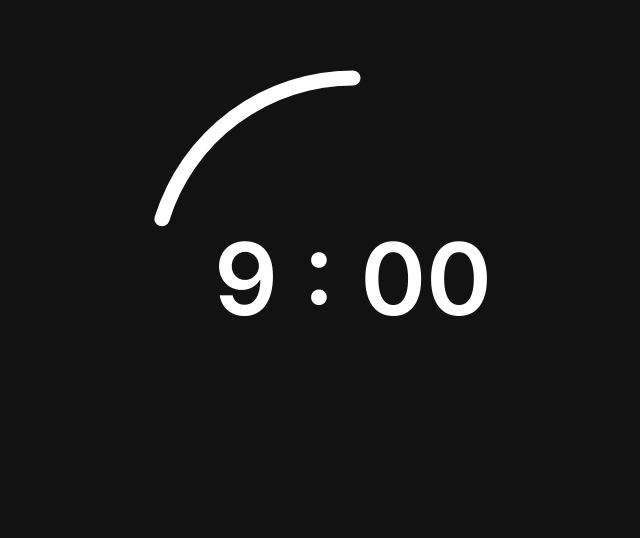
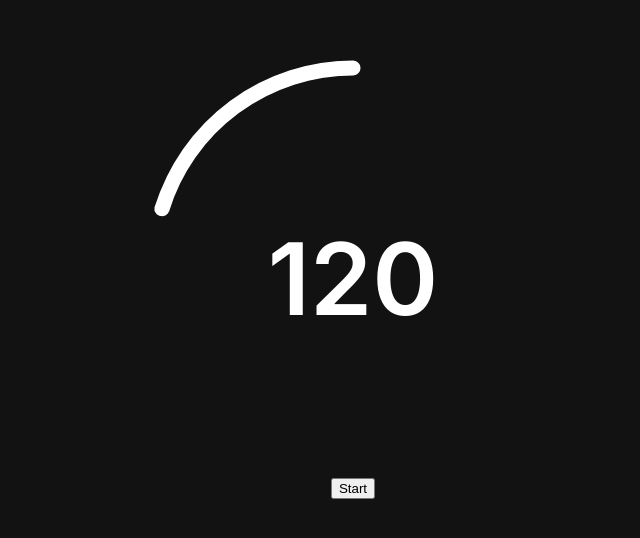
Before and after one commit to yosefgue/Pomodoro, a React (Vite) app: page / in a window 1280 px wide. Shown: the part 122-660 px from the top of the page, without its empty margins (287-927 px from the left). Built offline with nearby package versions, Linux system fonts and the light colour scheme.

Commit message:
countdown logic (for seconds)

```diff
--- a/src/components/timer.jsx
+++ b/src/components/timer.jsx
@@ -1,12 +1,34 @@
-import styles from "./timer.module.css"
+import styles from "./timer.module.css";
+import { useState, useEffect } from "react";
 
 export function Timer() {
+    let startseconds = 120;
+    let [timerOn, setTimerOn] = useState(false);
+    let [seconds, setSeconds] = useState(startseconds);
+
+    useEffect(() => {
+        if (!timerOn) return;
+        let startTime = Date.now();
+        setInterval(() => {
+            const now = Date.now();
+            const elapsed = Math.floor((now - startTime) / 1000);
+            const newseconds = startseconds - elapsed;
+            setSeconds(newseconds)
+        }, 100)
+    }, [timerOn])
+
+    const handleclick = () => {
+        if (timerOn) return;
+        setTimerOn(true)
+    }
+
     return (
         <div class={styles.timer_container}>
             <svg>
                 <circle></circle>
             </svg>
-            <div class={styles.timer}>9 : 00</div>
+            <div class={styles.timer}>{seconds}</div>
+            <button onClick={handleclick}>Start</button>
         </div>
     )
 }
```
